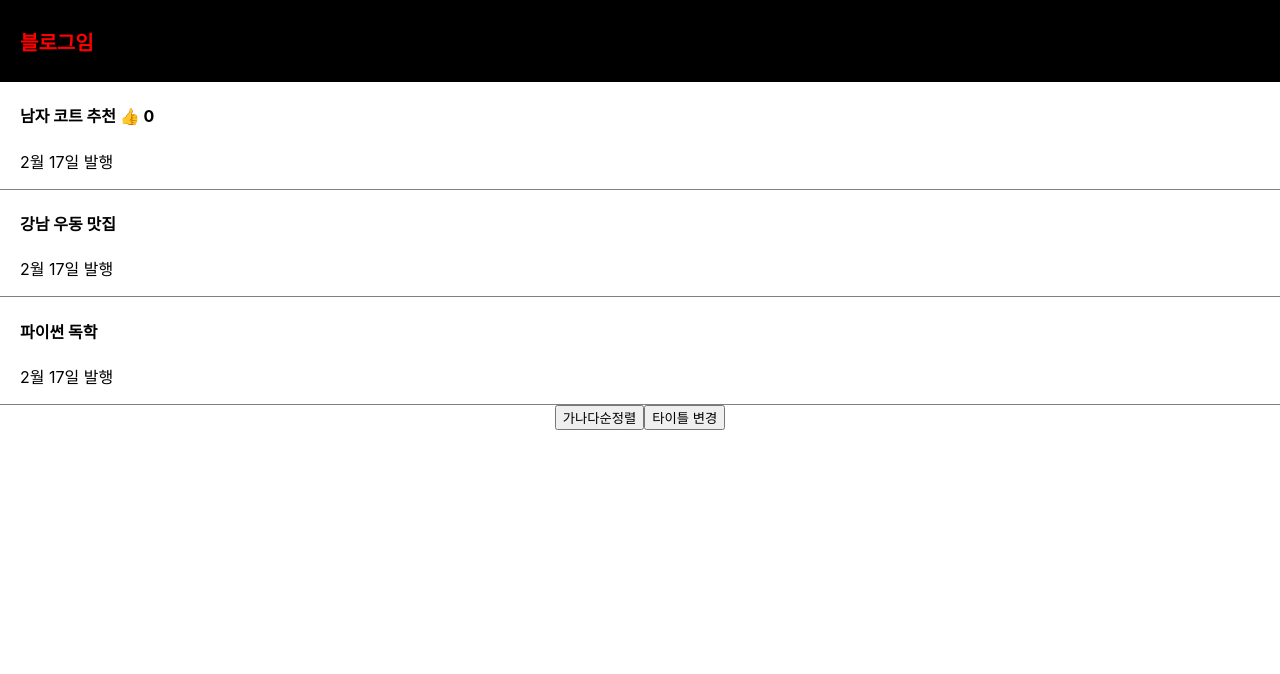
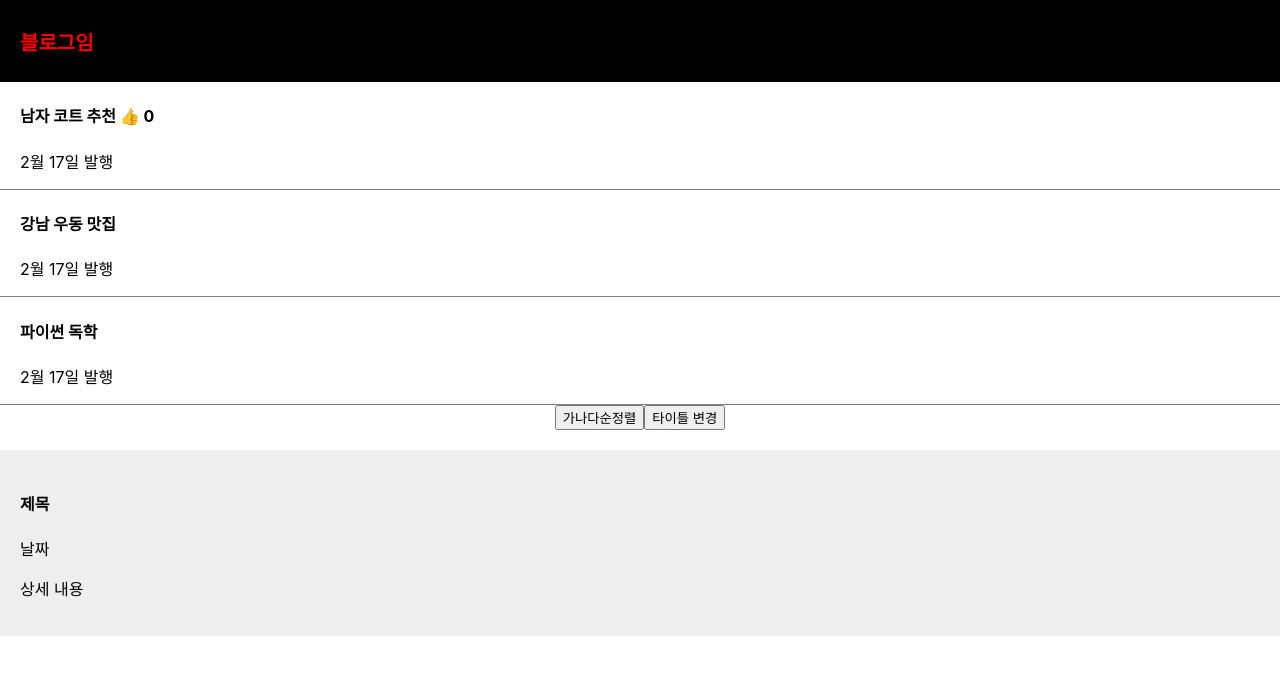
Before and after one commit to Origogi/react-blog, a React (Create React App) app: page / in a window 1280 px wide. Shown: the top 674 px of the page. Built offline with nearby package versions, Linux system fonts and the light colour scheme.

Commit message:
Modal 컴포넌트 만들어보기

```diff
--- a/src/App.css
+++ b/src/App.css
@@ -8,6 +8,13 @@
   width: 100%;
   color: white;
   padding-left: 20px;
+}
+
+.modal {
+  margin-top: 20px;
+  padding : 20px;
+  background: #eee;
+  text-align: left;
 }
 
 .list {
--- a/src/App.js
+++ b/src/App.js
@@ -61,6 +61,17 @@ function App() {
       >
         타이틀 변경
       </button>
+      <Modal />
+    </div>
+  );
+}
+
+function Modal() {
+  return (
+    <div className="modal">
+      <h4>제목</h4>
+      <p>날짜</p>
+      <p>상세 내용</p>
     </div>
   );
 }
```
